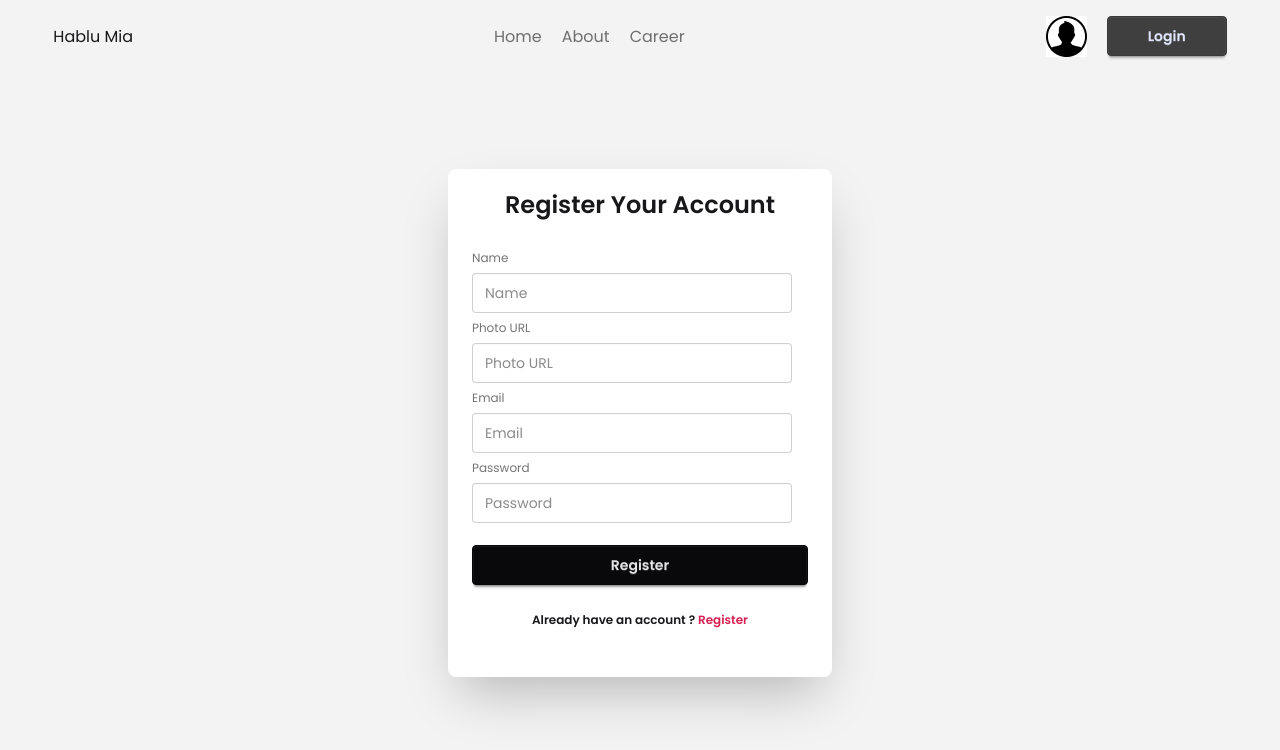
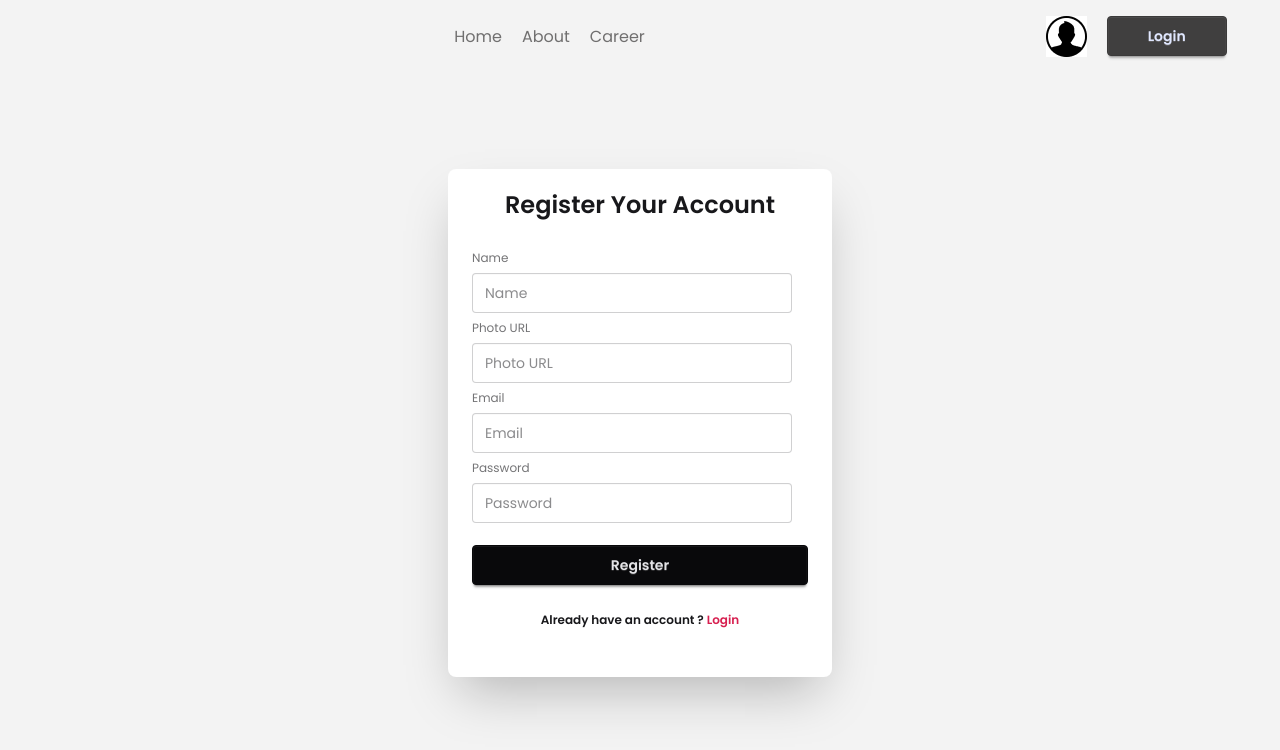
Before and after one commit to md-zeon/dragon-news, a React (Vite) app: page /auth/register in a window 1280 px wide. Shown: the top 750 px of the page. Built offline with nearby package versions, Linux system fonts and the light colour scheme; no server answers.

Commit message:
Added User Registering Functionality

```diff
--- a/src/Provider/AuthProvider.jsx
+++ b/src/Provider/AuthProvider.jsx
@@ -1,15 +1,29 @@
-import React, { createContext, useState } from "react";
+import React, { createContext, useEffect, useState } from "react";
+import { createUserWithEmailAndPassword, getAuth, onAuthStateChanged } from "firebase/auth";
+import app from "../firebase/firebase.config";
 
 export const AuthContext = createContext();
 
+const auth = getAuth(app);
+
 const AuthProvider = ({ children }) => {
-	const [user, setUser] = useState({
-		name: "Hablu Mia",
-		email: "hablu@gmail.com",
-	});
+	const [user, setUser] = useState(null);
+
+	const createUser = (email, password) => {
+		return createUserWithEmailAndPassword(auth, email, password);
+	};
+
+    useEffect(() => {
+        const unsubscribe = onAuthStateChanged(auth, (currentUser) => {
+            setUser(currentUser);
+        })
+        return () => unsubscribe();
+    }, [])
+
 	const authData = {
 		user,
 		setUser,
+		createUser,
 	};
 	return <AuthContext value={authData}>{children}</AuthContext>;
 };
--- a/src/components/Navbar.jsx
+++ b/src/components/Navbar.jsx
@@ -7,7 +7,7 @@ const Navbar = () => {
     const {user} = use(AuthContext);
     return (
         <div className='flex items-center justify-between'>
-            <div className="">{user && user.name}</div>
+            <div className="">{user && user.email}</div>
             <div className="nav flex gap-5 text-accent">
                 <NavLink to="/">Home</NavLink>
                 <NavLink to="/about">About</NavLink>
--- a/src/pages/Register.jsx
+++ b/src/pages/Register.jsx
@@ -1,12 +1,35 @@
-import React from 'react';
-import { Link } from 'react-router';
+import React, { use } from "react";
+import { Link } from "react-router";
+import { AuthContext } from "../Provider/AuthProvider";
 
 const Register = () => {
+	const { createUser, setUser } = use(AuthContext);
+	const handleRegister = (e) => {
+		e.preventDefault();
+		const form = e.target;
+		const name = form.name.value;
+		const photoURL = form.photoURL.value;
+		const email = form.email.value;
+		const password = form.password.value;
+		console.log(name, photoURL, email, password);
+
+		createUser(email, password)
+			.then((result) => {
+				console.log(result.user);
+                setUser(result.user);
+			})
+			.catch((error) => {
+				alert(error.message);
+			});
+	};
 	return (
 		<div className='card bg-base-100 w-full max-w-sm shrink-0 shadow-2xl py-5'>
-            <h2 className="font-semibold text-2xl text-center">Register Your Account</h2>
+			<h2 className='font-semibold text-2xl text-center'>Register Your Account</h2>
 			<div className='card-body'>
-				<fieldset className='fieldset'>
+				<form
+					onSubmit={handleRegister}
+					className='fieldset'
+				>
 					{/* Name */}
 					<label className='label'>Name</label>
 					<input
@@ -14,6 +37,7 @@ const Register = () => {
 						name='name'
 						className='input'
 						placeholder='Name'
+						required
 					/>
 					{/* Photo URL */}
 					<label className='label'>Photo URL</label>
@@ -22,6 +46,7 @@ const Register = () => {
 						name='photoURL'
 						className='input'
 						placeholder='Photo URL'
+						required
 					/>
 					{/* Email */}
 					<label className='label'>Email</label>
@@ -30,17 +55,33 @@ const Register = () => {
 						name='email'
 						className='input'
 						placeholder='Email'
+						required
 					/>
+					{/* Password */}
 					<label className='label'>Password</label>
 					<input
 						type='password'
 						name='password'
 						className='input'
 						placeholder='Password'
+						required
 					/>
-					<button className='btn btn-neutral mt-4'>Register</button>
-                    <p className="font-semibold text-center mt-5">Already have an account ? <Link to="/auth/register" className="text-secondary">Register</Link></p>
-				</fieldset>
+					<button
+						type='submit'
+						className='btn btn-neutral mt-4'
+					>
+						Register
+					</button>
+					<p className='font-semibold text-center mt-5'>
+						Already have an account ?{" "}
+						<Link
+							to='/auth/login'
+							className='text-secondary'
+						>
+							Login
+						</Link>
+					</p>
+				</form>
 			</div>
 		</div>
 	);
```
Lines whose indentation alone changed are shown as unchanged.
